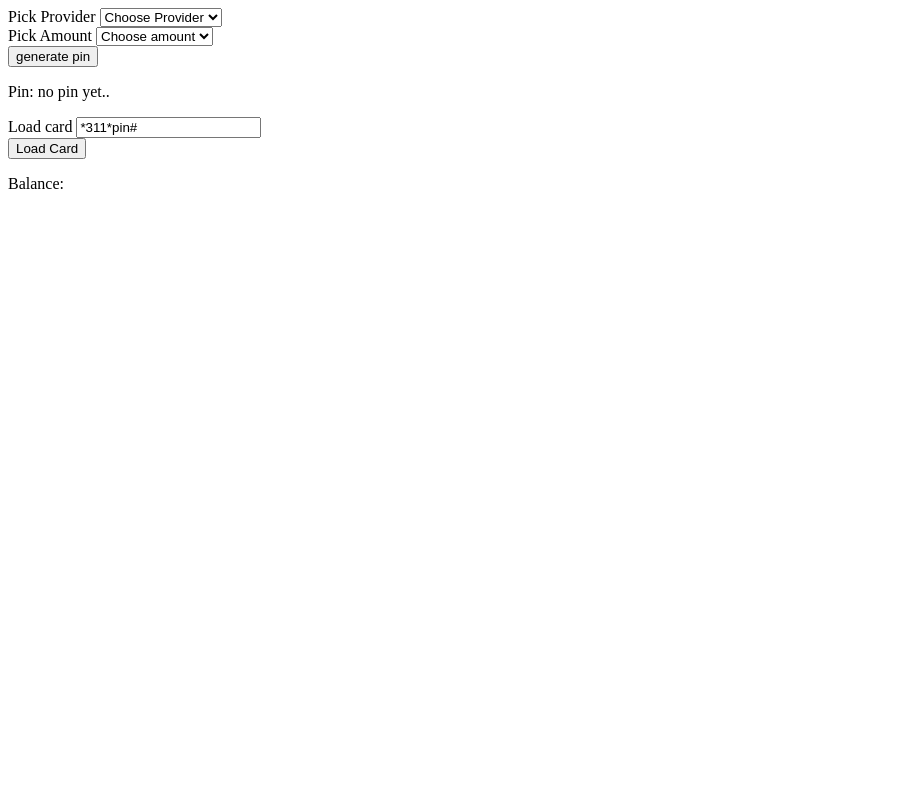
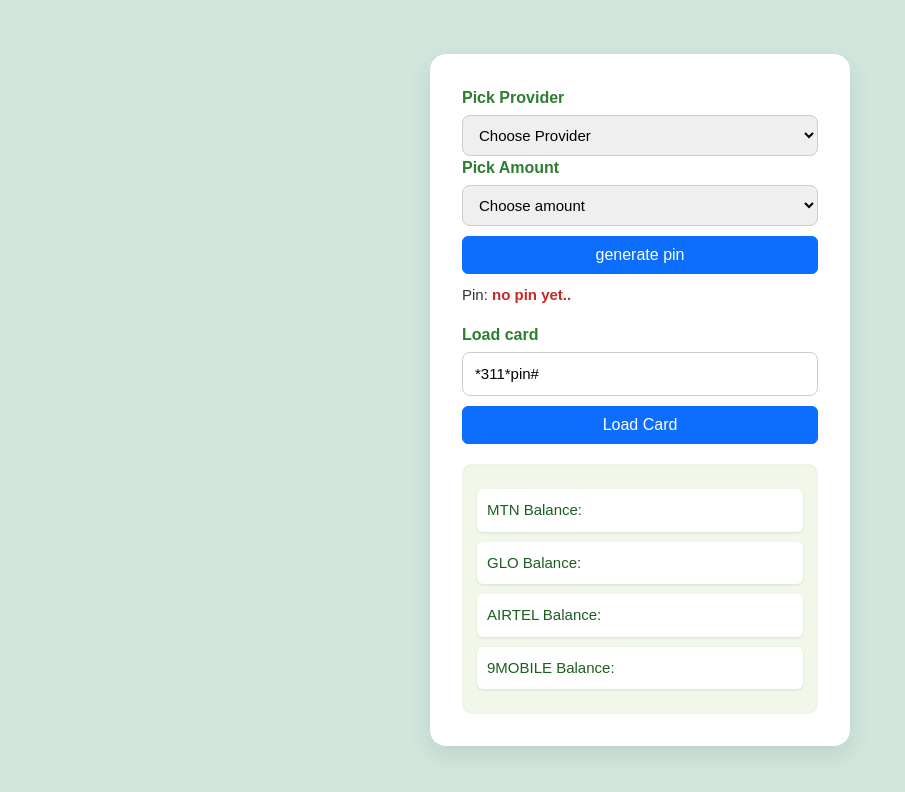
Before and after one commit to MadukaRichard/rechargecardgenerator, a plain HTML site: page index.html in a window 1280 px wide. Shown: the whole page, without its empty margins (0-905 px from the left). Drawn offline with nearby package versions, Linux system fonts and the light colour scheme.

Commit message:
Update index.html

```diff
--- a/index.html
+++ b/index.html
@@ -4,21 +4,119 @@
     <meta charset="UTF-8">
     <meta name="viewport" content="width=device-width, initial-scale=1.0">
     <title>Recharge card Generator</title>
+    <link href="https://cdn.jsdelivr.net/npm/bootstrap@5.3.8/dist/css/bootstrap.min.css" rel="stylesheet" integrity="sha384-sRIl4kxILFvY47J16cr9ZwB07vP4J8+LH7qKQnuqkuIAvNWLzeN8tE5YBujZqJLB" crossorigin="anonymous">
+    <script src="https://cdn.jsdelivr.net/npm/bootstrap@5.3.8/dist/js/bootstrap.bundle.min.js" integrity="sha384-FKyoEForCGlyvwx9Hj09JcYn3nv7wiPVlz7YYwJrWVcXK/BmnVDxM+D2scQbITxI" crossorigin="anonymous"></script>
+    <style>
+        body {
+  font-family: 'Poppins', sans-serif;
+  background-color: #e8f5e9;
+  display: flex;
+  justify-content: center;
+  align-items: center;
+  min-height: 100vh;
+}
+
+.container {
+  background: #fff;
+  padding: 2rem;
+  border-radius: 16px;
+  box-shadow: 0 8px 25px rgba(0, 0, 0, 0.1);
+  max-width: 420px;
+  width: 100%;
+}
+
+label {
+  font-weight: 600;
+  color: #2e7d32;
+}
+
+select,
+input[type="text"] {
+  width: 100%;
+  padding: 10px 12px;
+  margin-top: 5px;
+  border-radius: 8px;
+  border: 1px solid #ccc;
+  font-size: 15px;
+  transition: all 0.3s ease;
+}
+
+select:focus,
+input[type="text"]:focus {
+  border-color: #43a047;
+  box-shadow: 0 0 5px rgba(67, 160, 71, 0.4);
+  outline: none;
+}
+
+button {
+  width: 100%;
+  background: #43a047;
+  border: none;
+  color: white;
+  font-weight: 600;
+  padding: 10px;
+  border-radius: 8px;
+  cursor: pointer;
+  transition: all 0.3s ease;
+  margin-top: 10px;
+}
+
+button:hover {
+  background: #2e7d32;
+}
+
+p {
+  font-size: 15px;
+  margin-top: 10px;
+  color: #333;
+}
+
+#thePin {
+  font-weight: bold;
+  color: #c62828;
+}
+
+#output {
+  margin-top: 20px;
+  padding: 15px;
+  border-radius: 10px;
+  background-color: #f1f8e9;
+  box-shadow: inset 0 0 5px rgba(0, 0, 0, 0.05);
+}
+
+#output p {
+  background: #ffffff;
+  border-radius: 6px;
+  padding: 10px;
+  font-weight: 500;
+  margin-bottom: 10px;
+  color: #1b5e20;
+  box-shadow: 0 1px 3px rgba(0, 0, 0, 0.1);
+}
+
+@media (max-width: 480px) {
+  .container {
+    margin: 1rem;
+    padding: 1.5rem;
+  }
+}
+
+    </style>
 </head>
-<body>
-
-    <div>
+<body class="bg-success-subtle">
+<div class="container  ">
+    <div >
         <label for="">Pick Provider </label>
             <select name="amount" id="provider">
                 <option value="">Choose Provider</option>
                 <option value="mtn">MTN</option>
                 <option value="glo">GLO</option>
-                <option value="airte">AIRTEL</option>
+                <option value="airtel">AIRTEL</option>
                 <option value="9mobile">9MOBILE</option>
             </select>
 
     </div>
-    <div>
+    <div  class="">
         <label for="">Pick Amount </label>
             <select name="amount" id="amount">
                 <option value="">Choose amount</option>
@@ -29,18 +127,27 @@
             </select>
 
     </div>
-    <button onclick="generatePiin()">generate pin</button>
+    <button onclick="generatePiin() " class="btn btn-primary alert-danger">generate pin</button>
     <p>Pin: <span id="thePin">no pin yet..</span></p>
     <div><label for="">Load card</label>
     <input type="text" id="loadcard" value="*311*pin#"></div>
-    <button onclick="loadRechargeCard()">Load Card</button>
+    <button onclick="loadRechargeCard()" class="btn btn-primary alert-danger ">Load Card</button>
 
     <div id="output">
-       <p id="balance">Balance:</p>
+       <p id="mtnbalance">MTN Balance:</p>
+       <p id="globalance">GLO Balance:</p>
+       <p id="airtelbalance">AIRTEL Balance:</p>
+       <p id="9mobilebalance">9MOBILE Balance:</p>
+
+    </div>
     </div>
 </body>
 <script>
     let cards =[]
+    let globalance = 0
+    let mtnbalance = 0
+    let airtelbalance = 0
+    let _9mobilebalance = 0
     function generatePiin () {
         let provider = document.getElementById('provider').value;
         let amount = document.getElementById("amount").value;
@@ -61,7 +168,7 @@
         provider,
         amount,
         isUsed: false,
-        balance:0,
+
        }
        cards.push(card)
        console.log(cards);
@@ -84,15 +191,34 @@
         }
         if (!foundCard) {
                 alert('invalid recharge')
+                return// this this nearly kill me
              }
              if (foundCard.isUsed === true) {
                 alert(`${foundCard.pin} has already been used try another pin inugo?`)
+                return
              }
              else{
                 alert(`You have sucessfully recharged ${foundCard.provider} of ${foundCard.amount}`)
                 foundCard.isUsed = true
-                foundCard.balance = `${foundCard.amount+foundCard.balance}`
-                document.getElementById('balance').innerHTML = `Balance: ${foundCard.balance}`
+
+             }
+
+
+              if (foundCard.provider ==='mtn') {
+                mtnbalance += +foundCard.amount
+                document.getElementById('mtnbalance').innerHTML = `MTN Balance: ${mtnbalance}`
+
+             } else if(foundCard.provider ==='glo'){
+                globalance += +foundCard.amount
+                document.getElementById('globalance').innerHTML = `GLO Balance: ${globalance}`
+             }
+             else if(foundCard.provider ==='airtel'){
+               airtelbalance += +foundCard.amount
+                document.getElementById('airtelbalance').innerHTML = `AIRTEL Balance: ${airtelbalance}`
+             }
+             else {
+                _9mobilebalance += +foundCard.amount
+                document.getElementById('9mobilebalance').innerHTML = `9MOBILE Balance: ${_9mobilebalance}`
              }
 
 
```
